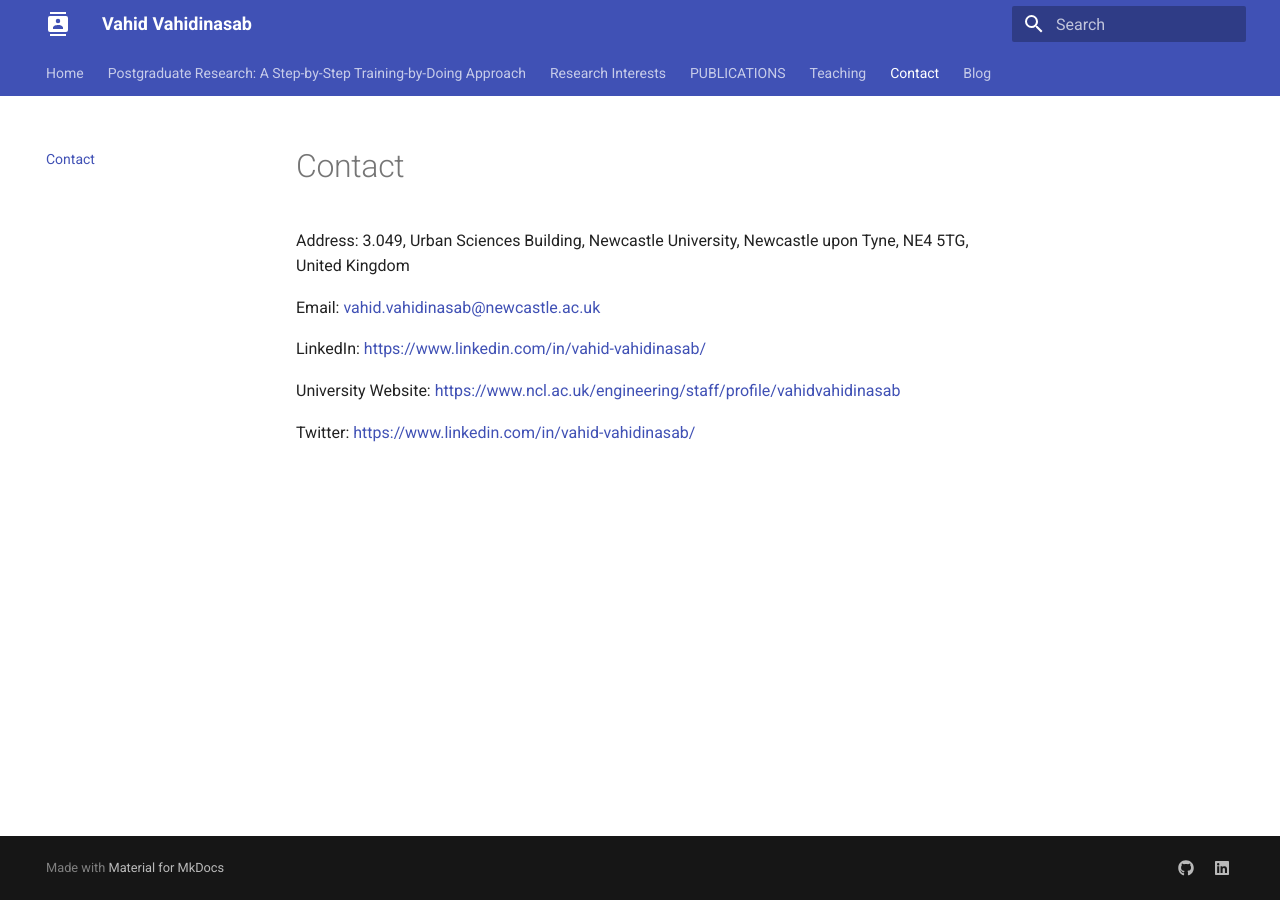
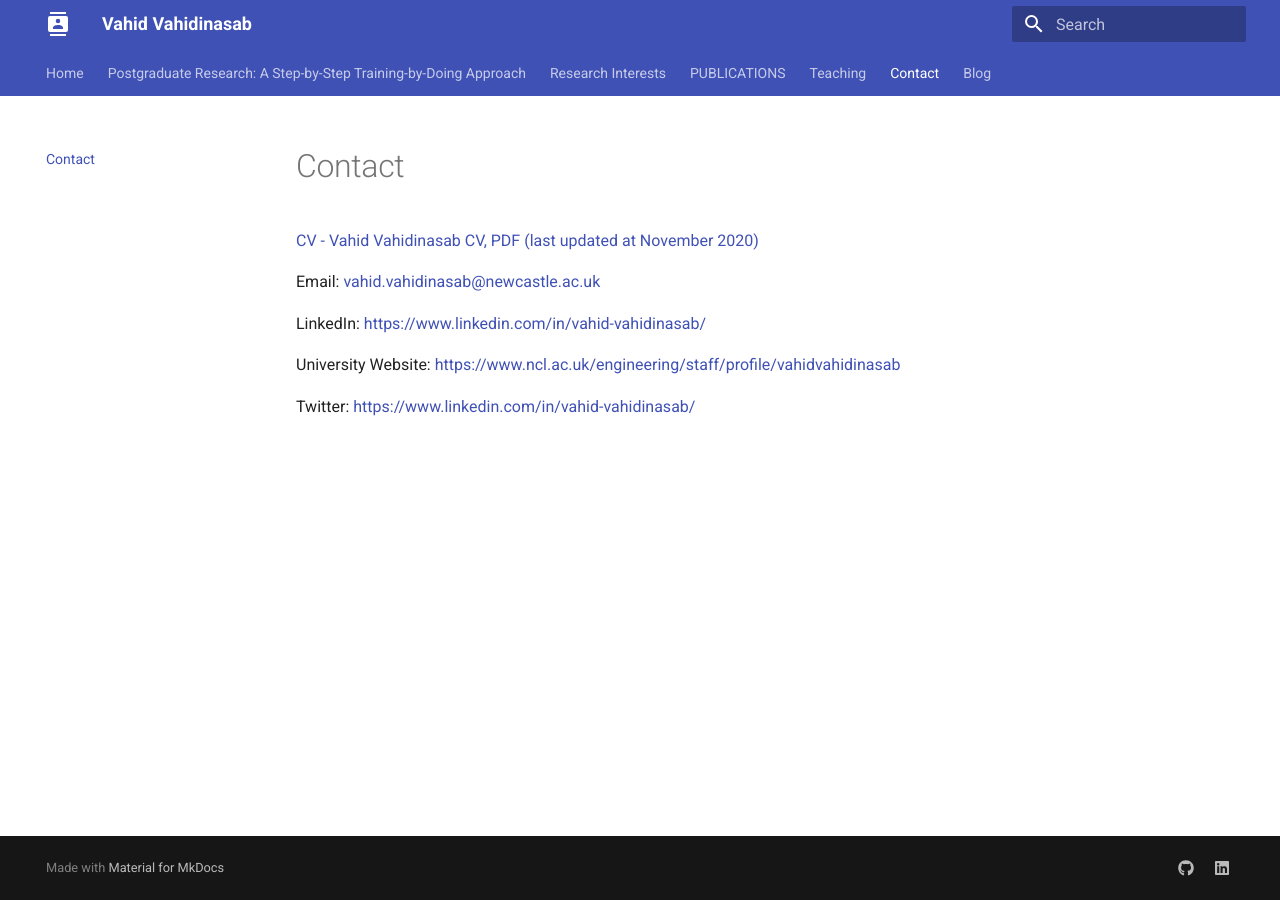
Before and after one commit to vahidinasab/vahidinasab.github.io, an MkDocs documentation site: the page built from docs/contact.md, in a window 1280 px wide. Built offline with MkDocs 1.6.1 and Material for MkDocs 9.7.7, drawn with Linux system fonts in a browser that asks for light colours.

Commit message:
Update contact.md

```diff
--- a/docs/contact.md
+++ b/docs/contact.md
@@ -1,6 +1,7 @@
 # Contact
 
-Address: 3.049, Urban Sciences Building, Newcastle University, Newcastle upon Tyne, NE4 5TG, United Kingdom
+[CV - Vahid Vahidinasab CV, PDF (last updated at November 2020)](downloads/cv.pdf)
+
 
 Email: [vahid.vahidinasab@newcastle.ac.uk](mailto:vahid.vahidinasab@newcastle.ac.uk)
 
```
